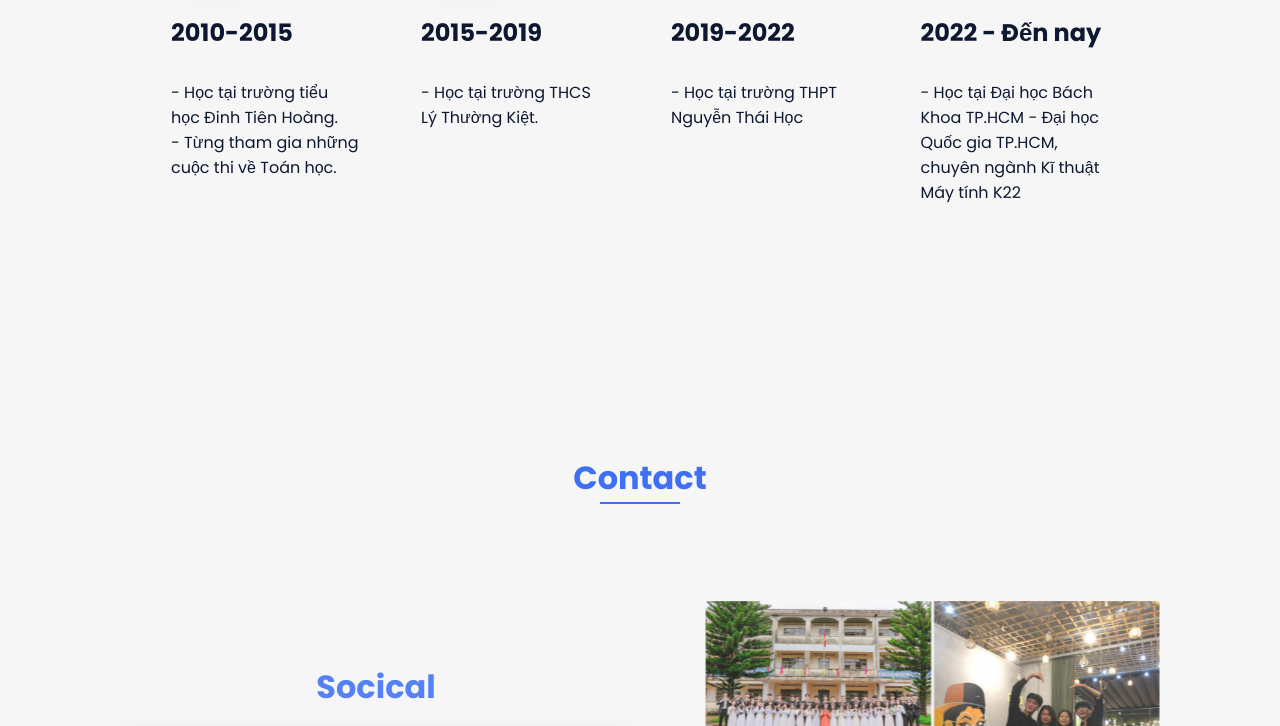
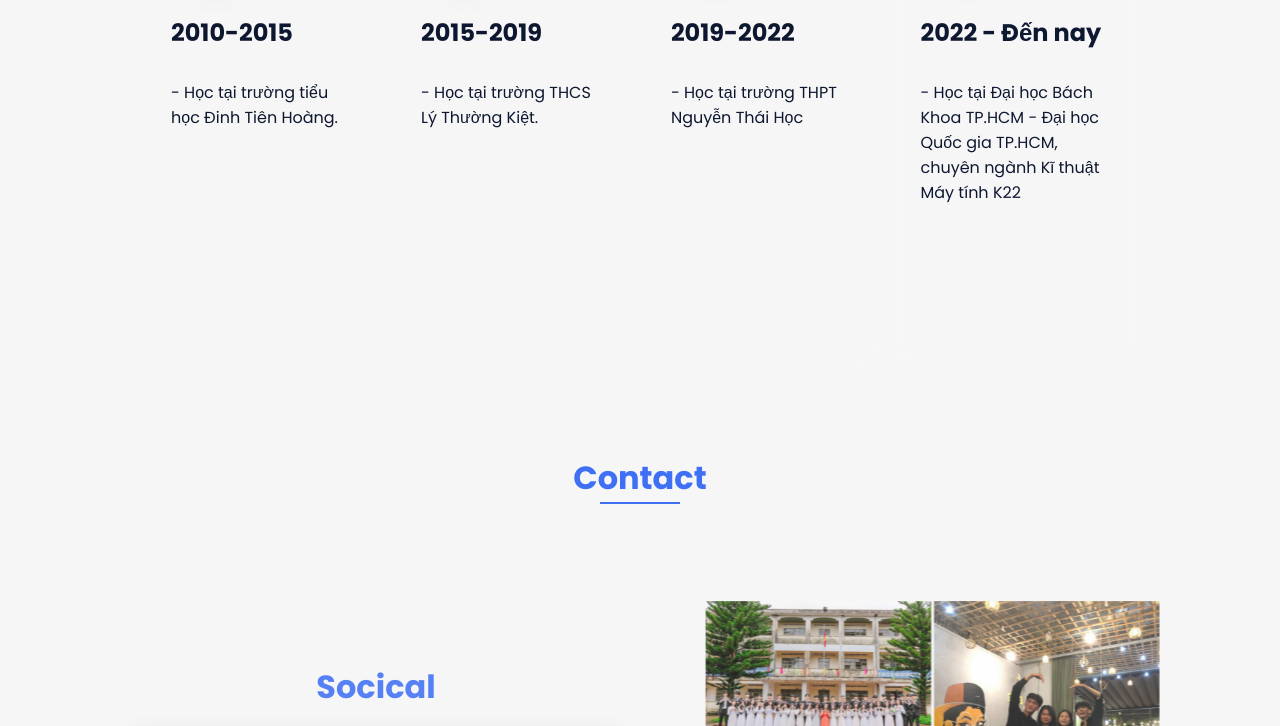
Before and after one commit to Slowy404/profile-v2.0, a plain HTML site: page index.html in a window 1280 px wide. Shown: the part 1540-2266 px from the top of the page. Drawn offline with Linux system fonts and the light colour scheme.

Commit message:
Update index.html

```diff
--- a/index.html
+++ b/index.html
@@ -81,7 +81,6 @@
                             <h2 class="timeline-header">2010-2015</h2>
                             <ul class="timeline-description">
                                 <li class="timeline-des__item">- Học tại trường tiểu học Đinh Tiên Hoàng.</li>
-                                <li class="timeline-des__item">- Từng tham gia những cuộc thi về Toán học.</li>
                             </ul>
                         </div>
                         <div class="timeline-item number-2">
```
